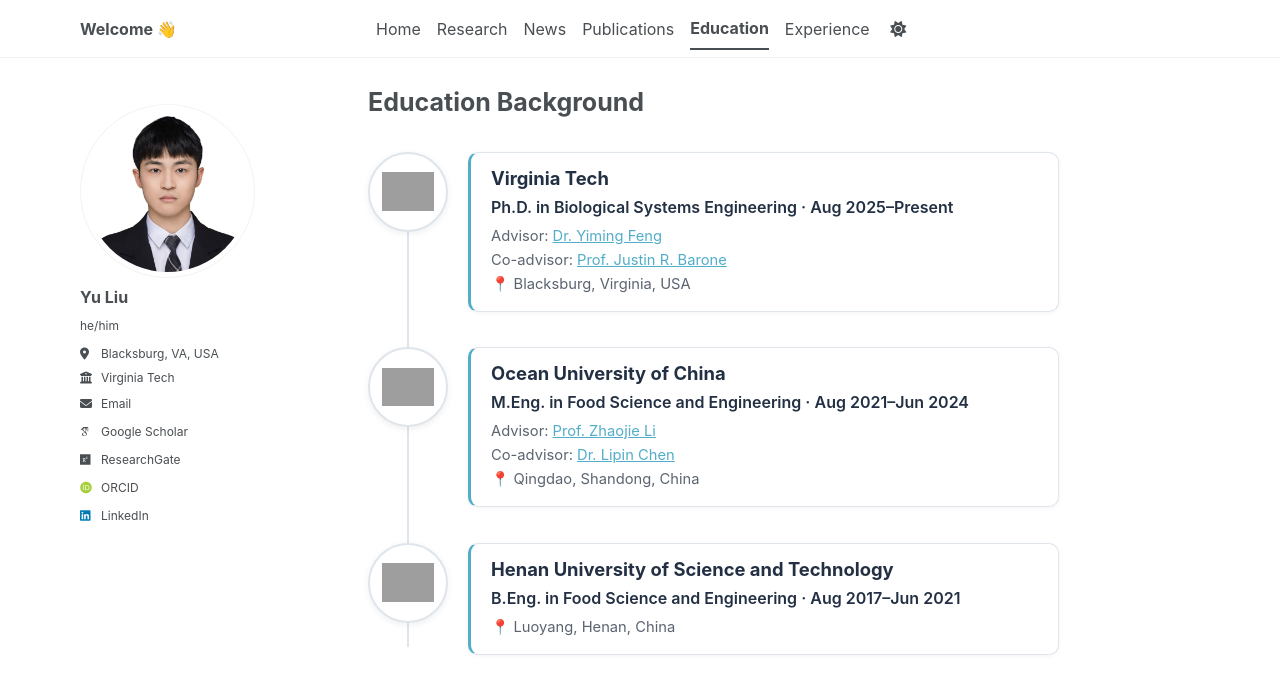
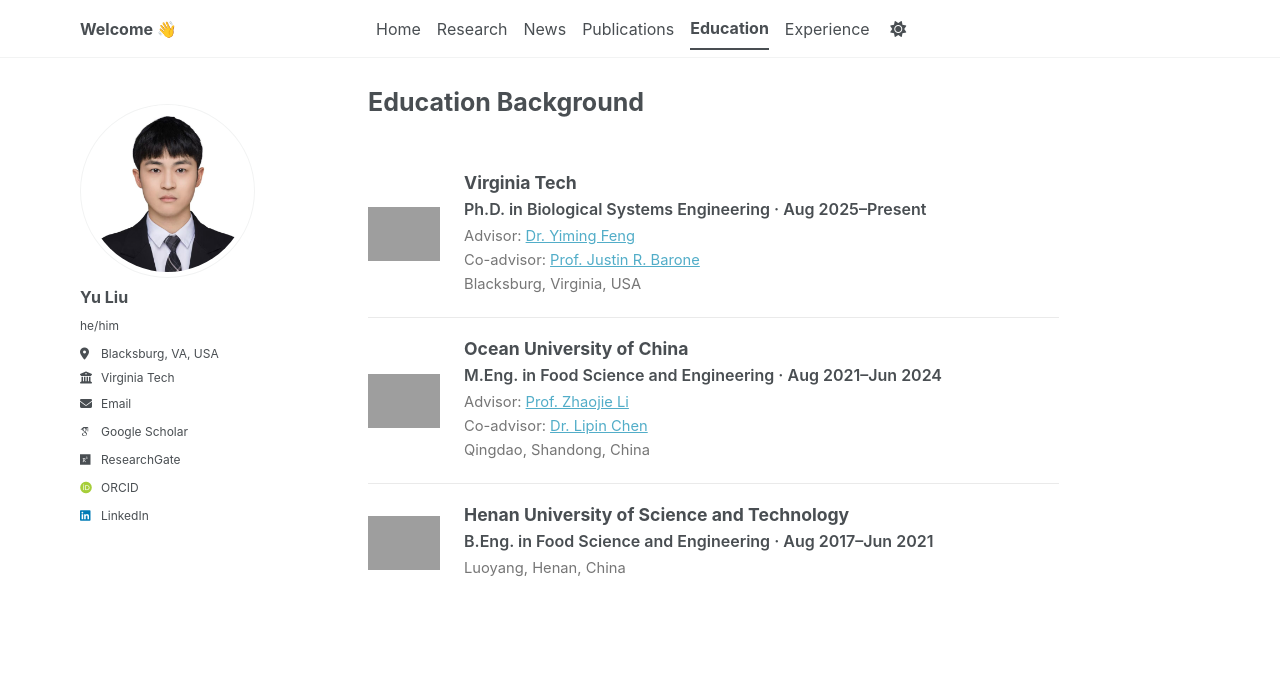
Before and after one commit to yuliu0322/yuliu0322.github.io, a Jekyll site: the page built from _pages/education.md, in a window 1280 px wide, cut to the strip 0-694 px from the top of the page. Built offline with Jekyll 4.4.1, drawn with Linux system fonts in a browser that asks for light colours; some web fonts are replaced; a script bundle is joined from its source files by our own code; library files that are not in the unit come from our copies; part of the change alters nothing that is shown; grey boxes are pictures that could not be loaded.

Commit message:
Update education.md

```diff
--- a/_pages/education.md
+++ b/_pages/education.md
@@ -5,132 +5,85 @@ author_profile: true
 ---
 
 <style>
-:root {
-  --edu-blue: #52adc8;
-  --edu-dark: #233044;
-  --edu-gold: #d9a557;
-  --edu-border: #dfe5eb;
-  --edu-muted: #5b6470;
-}
-
-.edu-timeline {
-  position: relative;
+.edu-list {
   margin: 1.5em 0;
 }
-.edu-timeline::before {
-  content: '';
-  position: absolute;
-  left: 39px;
-  top: 8px;
-  bottom: 8px;
-  width: 2px;
-  background: var(--edu-border);
-}
 .edu-item {
-  position: relative;
   display: flex;
-  align-items: flex-start;
-  gap: 20px;
-  margin-bottom: 2.2em;
+  align-items: center;
+  gap: 24px;
+  padding: 20px 0;
+  border-bottom: 1px solid #eaeaea;
 }
 .edu-item:last-child {
-  margin-bottom: 0;
+  border-bottom: none;
 }
 .edu-logo {
-  position: relative;
-  z-index: 1;
-  flex: 0 0 80px;
-  width: 80px;
-  height: 80px;
-  border-radius: 50%;
-  background: #fff;
-  border: 2px solid var(--edu-border);
+  flex: 0 0 72px;
+  width: 72px;
+  height: 72px;
   display: flex;
   align-items: center;
   justify-content: center;
   overflow: hidden;
-  box-shadow: 0 2px 6px rgba(35, 48, 68, 0.08);
-  transition: border-color 0.2s ease;
-}
-.edu-item:hover .edu-logo {
-  border-color: var(--edu-blue);
 }
 .edu-logo img {
-  max-width: 68%;
-  max-height: 68%;
+  max-width: 100%;
+  max-height: 100%;
   object-fit: contain;
 }
-.edu-card {
-  flex: 1;
-  background: #fff;
-  border: 1px solid var(--edu-border);
-  border-left: 3px solid var(--edu-blue);
-  border-radius: 10px;
-  padding: 14px 20px;
-  box-shadow: 0 1px 4px rgba(35, 48, 68, 0.05);
-  transition: box-shadow 0.2s ease, transform 0.2s ease;
+.edu-info h3 {
+  margin: 0 0 4px 0;
+  font-size: 1.1em;
 }
-.edu-item:hover .edu-card {
-  box-shadow: 0 6px 18px rgba(35, 48, 68, 0.09);
-  transform: translateY(-1px);
+.edu-info .edu-degree {
+  font-weight: 600;
+  margin-bottom: 4px;
 }
-.edu-card h3 {
-  margin: 0 0 6px 0;
-  font-size: 1.15em;
-  color: var(--edu-dark);
-}
-.edu-card .edu-degree {
-  font-weight: 600;
-  color: var(--edu-dark);
-  margin-bottom: 6px;
-}
-.edu-card .edu-meta {
-  color: var(--edu-muted);
+.edu-info .edu-meta {
+  color: #767676;
   font-size: 0.92em;
   margin: 2px 0;
   line-height: 1.5;
 }
-.edu-card .edu-meta a {
-  color: var(--edu-blue);
-}
 </style>
 
-<div class="edu-timeline">
+<div class="edu-list">
 
   <div class="edu-item">
     <div class="edu-logo">
-      <img src="/images/logos/vt.png" alt="Virginia Tech logo">
+      <img src="/images/logos/vt.png" alt="Virginia Tech logo" onerror="this.style.display='none';">
     </div>
-    <div class="edu-card">
+    <div class="edu-info">
       <h3>Virginia Tech</h3>
       <div class="edu-degree">Ph.D. in Biological Systems Engineering · Aug 2025–Present</div>
       <div class="edu-meta">Advisor: <a href="https://www.bse.vt.edu/about/people/faculty/yiming-feng.html">Dr. Yiming Feng</a></div>
       <div class="edu-meta">Co-advisor: <a href="https://www.bse.vt.edu/about/people/faculty/justin-barone.html">Prof. Justin R. Barone</a></div>
-      <div class="edu-meta">📍 Blacksburg, Virginia, USA</div>
+      <div class="edu-meta">Blacksburg, Virginia, USA</div>
     </div>
   </div>
 
   <div class="edu-item">
     <div class="edu-logo">
-      <img src="/images/logos/ouc.png" alt="Ocean University of China logo">
+      <img src="/images/logos/ouc.png" alt="Ocean University of China logo" onerror="this.style.display='none';">
     </div>
-    <div class="edu-card">
+    <div class="edu-info">
       <h3>Ocean University of China</h3>
       <div class="edu-degree">M.Eng. in Food Science and Engineering · Aug 2021–Jun 2024</div>
       <div class="edu-meta">Advisor: <a href="https://cfse.ouc.edu.cn/2014/0108/c19355a291400/page.htm">Prof. Zhaojie Li</a></div>
       <div class="edu-meta">Co-advisor: <a href="https://foodsci.hainanu.edu.cn/info/1232/11384.htm">Dr. Lipin Chen</a></div>
-      <div class="edu-meta">📍 Qingdao, Shandong, China</div>
+      <div class="edu-meta">Qingdao, Shandong, China</div>
     </div>
   </div>
 
   <div class="edu-item">
     <div class="edu-logo">
-      <img src="/images/logos/haust.png" alt="Henan University of Science and Technology logo">
+      <img src="/images/logos/haust.png" alt="Henan University of Science and Technology logo" onerror="this.style.display='none';">
     </div>
-    <div class="edu-card">
+    <div class="edu-info">
       <h3>Henan University of Science and Technology</h3>
       <div class="edu-degree">B.Eng. in Food Science and Engineering · Aug 2017–Jun 2021</div>
-      <div class="edu-meta">📍 Luoyang, Henan, China</div>
+      <div class="edu-meta">Luoyang, Henan, China</div>
     </div>
   </div>
 
```
